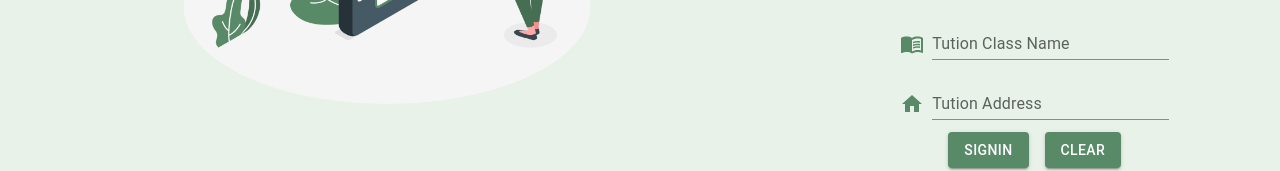
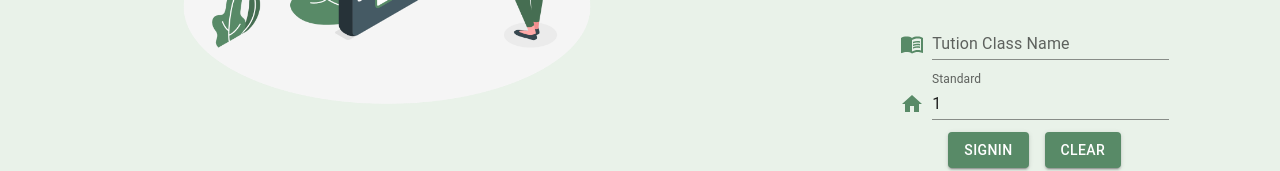
Before and after one commit to KEVISH23/growthpad, a React (Create React App) app: page /studentSignup in a window 1280 px wide. Shown: the part 437-608 px from the top of the page. Built offline with nearby package versions, Linux system fonts and the light colour scheme.

Commit message:
student sgnin

```diff
--- a/src/components/Student/StudentSignup.js
+++ b/src/components/Student/StudentSignup.js
@@ -27,7 +27,7 @@ const Signup = (props) => {
     homeAddress: "",
     mobile: "",
     tutionName: "",
-    standard: "",
+    standard: 1,
   });
   const [userDetails, setuserDetails] = useState([]);
   const [formChange, setformChange] = useState("false");
@@ -44,9 +44,20 @@ const Signup = (props) => {
       }
       else{
 
+        if((fields.mobile.length>10 || fields.mobile.length<10) || (fields.standard < "0" || fields.standard > "12")){
+          if(fields.mobile.length>10 || fields.mobile.length<10){
+            alert("Mobile number must contain 10 digit")
+          }
+          else if((fields.standard > 0 || fields.standard<=12)){
+            alert("Standard Must be in the range of 1 to 12")
+          }
+
+        }
+        else{
           alert("Account Created");
           userDetails.push(fields);
           removeElem()
+        }
 
       }
     } else {
@@ -61,9 +72,20 @@ const Signup = (props) => {
         if (result) {
           alert("User Exist");
         } else {
-          alert("Account Created");
-          userDetails.push(fields);
-          removeElem()
+          if((fields.mobile.length>10 || fields.mobile.length<10) || (fields.standard < 0 || fields.standard > 12)){
+            if(fields.mobile.length>10 || fields.mobile.length<10){
+              alert("Mobile number must contain 10 digit")
+            }
+            else if((fields.standard > 0 || fields.standard<=12)){
+              alert("Standard Must be in the range of 1 to 12")
+            }
+
+          }
+          else{
+            alert("Account Created");
+            userDetails.push(fields);
+            removeElem()
+          }
         }
         console.log(userDetails);
         console.log(result);
@@ -92,29 +114,15 @@ const Signup = (props) => {
           // alert(e.target.value);
         }
       } else {
-        if(e.target.name === "standard"){
-            if(fields.standard >0 && fields.standard <=12){
-                setfields({
-                    ...fields,
-                    [e.target.name]: e.target.value,
-                  });
-            }
-        }
-        else{
-            if (fields.mobile.length <= 9) {
+
               setfields({
                 ...fields,
                 [e.target.name]: e.target.value,
               });
-            } else {
-              // alert("sabun slow")
-            }
-        }
+
+
       }
     } else {
-
-
-
         setfields({
           ...fields,
           [e.target.name]: e.target.value,
@@ -283,14 +291,13 @@ const Signup = (props) => {
                 <TextField
                   name="standard"
                   id="outlined-multiline-flexible"
-                  label="Tution Address"
-                  multiline
-                  maxRows={3}
+                  label="Standard"
+                  type="number"
                   color="secondary"
                   variant="standard"
                   fullWidth
                   onChange={fieldValue}
-                  value={fields.Standard}
+                  value={fields.standard}
                 />
               </Box>
               <Stack
```
